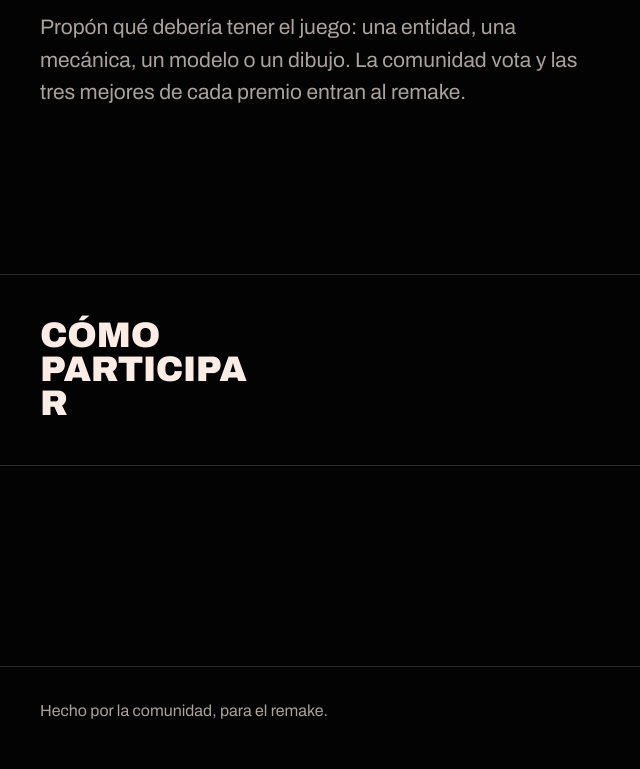
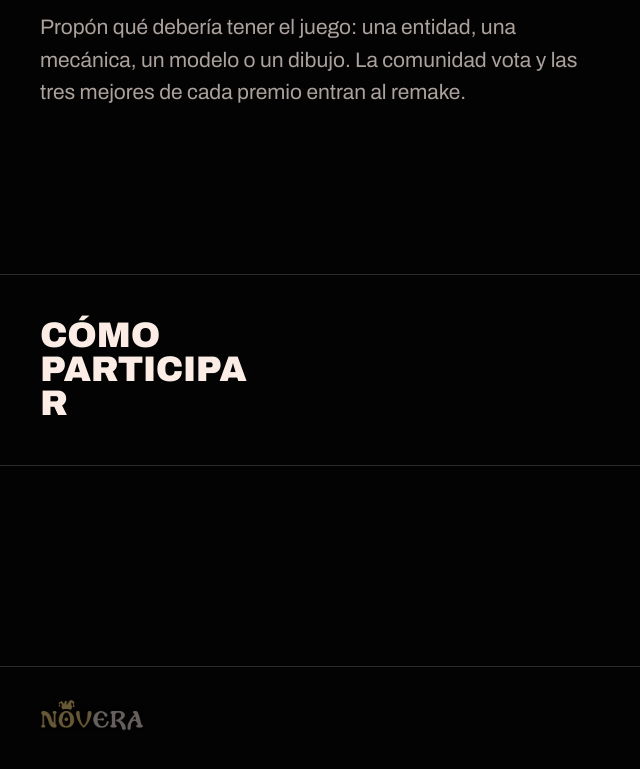
Before and after one commit to paponrd/concurso, a plain HTML site: page index.html in a window 1280 px wide. Shown: the part 627-1396 px from the top of the page, without its empty margins (0-640 px from the left). Drawn offline with Linux system fonts and the light colour scheme; a script that the page names is missing.

Commit message:
Logo en el pie en lugar del texto

```diff
--- a/config/textos.js
+++ b/config/textos.js
@@ -60,7 +60,6 @@ export const textos = {
   cerrar: 'Cerrar',
   por: 'por',
 
-  pie: 'Hecho por la comunidad, para el remake.',
   pieDiscord: 'Ir al servidor de Discord',
 
   subir: {
--- a/css/base.css
+++ b/css/base.css
@@ -303,6 +303,7 @@ main { display: flex; flex-direction: column; }
   padding: 2rem var(--margen) 2.5rem; border-top: 1px solid var(--borde); color: var(--tinta-suave);
 }
 .pie a { display: inline-flex; align-items: center; min-height: 44px; }
+.firma { width: 6.5rem; height: auto; opacity: 0.4; }
 
 body[data-fase="votacion"] #propuestas,
 body[data-fase="final"] #propuestas,
--- a/index.html
+++ b/index.html
@@ -72,7 +72,7 @@
 </main>
 
 <footer class="pie">
-  <p data-t="pie">Hecho por la comunidad, para el remake.</p>
+  <img class="firma" src="img/novera.webp" alt="Novera" width="1153" height="355" loading="lazy">
   <a id="discord" href="#" hidden data-t="pieDiscord">Ir al servidor de Discord</a>
 </footer>
 
```
Also changed, not shown: subir.html (+1 -1 lines).
